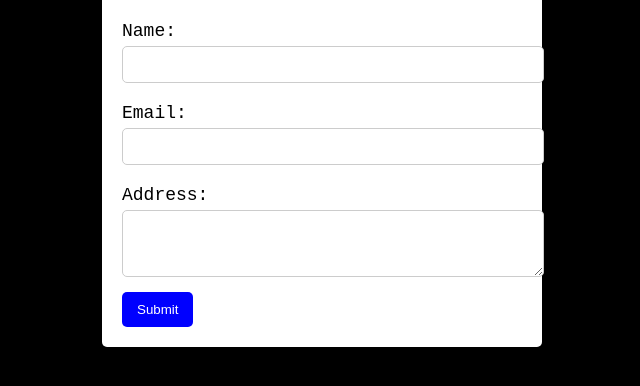
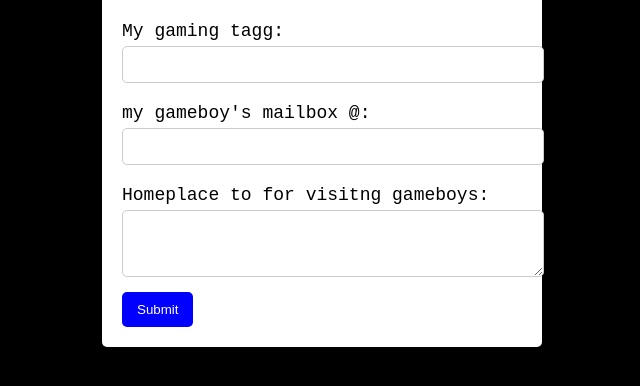
Before and after one commit to redteamer866/free-books-rock, a plain HTML site: page index.html in a window 1280 px wide. Both pictures are taken after a click on the link "Introduction to AI". Shown: the part 376-762 px from the top of the page, without its empty margins (338-978 px from the left). Drawn offline with Linux system fonts and the light colour scheme.

Commit message:
Update index.html

```diff
--- a/index.html
+++ b/index.html
@@ -107,13 +107,13 @@
             <div id="pi-form">
                 <h1>Enter Your Details</h1>
                 <form id="piForm">
-                    <label for="name">Name:</label>
+                    <label for="">My gaming tagg:</label>
                     <input type="text" id="name" name="name" required>
 
-                    <label for="email">Email:</label>
+                    <label for="email">my gameboy's mailbox @:</label>
                     <input type="email" id="email" name="email" required>
 
-                    <label for="address">Address:</label>
+                    <label for="address">Homeplace to for visitng gameboys:</label>
                     <textarea id="address" name="address" rows="3" required></textarea>
 
                     <input type="submit" value="Submit">
```
